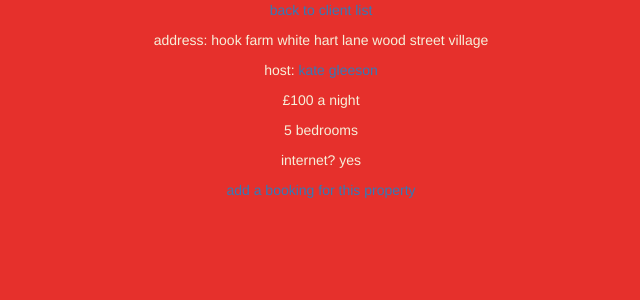
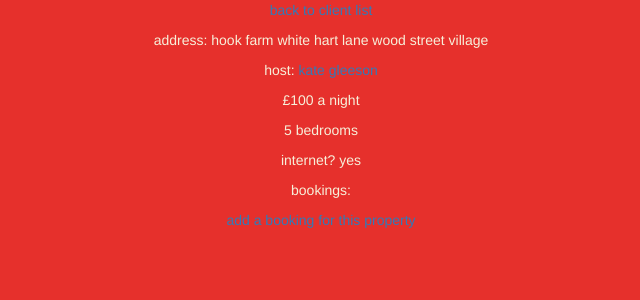
Before and after one commit to allbecauseyoutoldmeso/pass_the_booking_2, a Django app: page /properties/4/ in a window 1280 px wide. Shown: the top 300 px of the page, without its empty margins (319-959 px from the left). Run offline with Django 3.2, Linux system fonts and the light colour scheme; data comes from the database, SQL or seed files in the repository; some libraries are stand-ins or nearby versions.

Commit message:
more flow

```diff
--- a/pass_the_booking/templates/pass_the_booking/property_detail.html
+++ b/pass_the_booking/templates/pass_the_booking/property_detail.html
@@ -2,11 +2,23 @@
 
 {% block content %}
 
+  <div>
     <p>address: {{ property.address }}</p>
     <p>host: <a href="{% url 'client_detail' pk=property.client.pk %}">{{ property.client.name }}</a></p>
     <p>£{{ property.price }} a night</p>
     <p>{{ property.bedrooms }} bedrooms</p>
     <p>internet?  {% if property.internet == True %}yes{% else %}no{% endif %}</p>
+  </div>
+
+  <div>
+    <p>bookings:</p>
+      {% for booking in bookings %}
+        <p><a href="{% url 'booking_detail' pk=booking.pk %}">{{ booking.guest_name }}({{ booking.check_in}}-{{ booking.check_out }})</a></p>
+      {% endfor %}
+  </div>
+
+  <div>
     <a href="{% url 'booking_new' pk=property.pk %}">add a booking for this property</a>
+  </div>
 
 {% endblock %}
--- a/pass_the_booking/views.py
+++ b/pass_the_booking/views.py
@@ -40,7 +40,8 @@
 
 def property_detail(request, pk):
     property = get_object_or_404(Property, pk=pk)
-    return render(request, 'pass_the_booking/property_detail.html', {'property': property })
+    bookings = property.booking_set.all()
+    return render(request, 'pass_the_booking/property_detail.html', {'property': property, 'bookings': bookings })
 
 def booking_detail(request, pk):
     booking = get_object_or_404(Booking, pk=pk)
```
Lines whose indentation alone changed are shown as unchanged.
